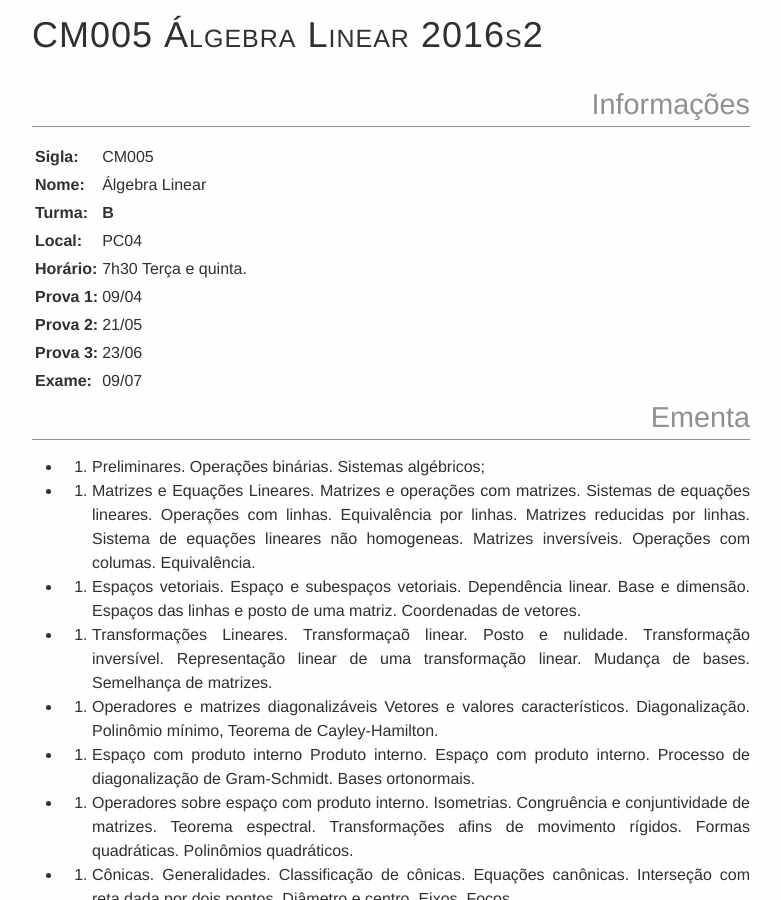
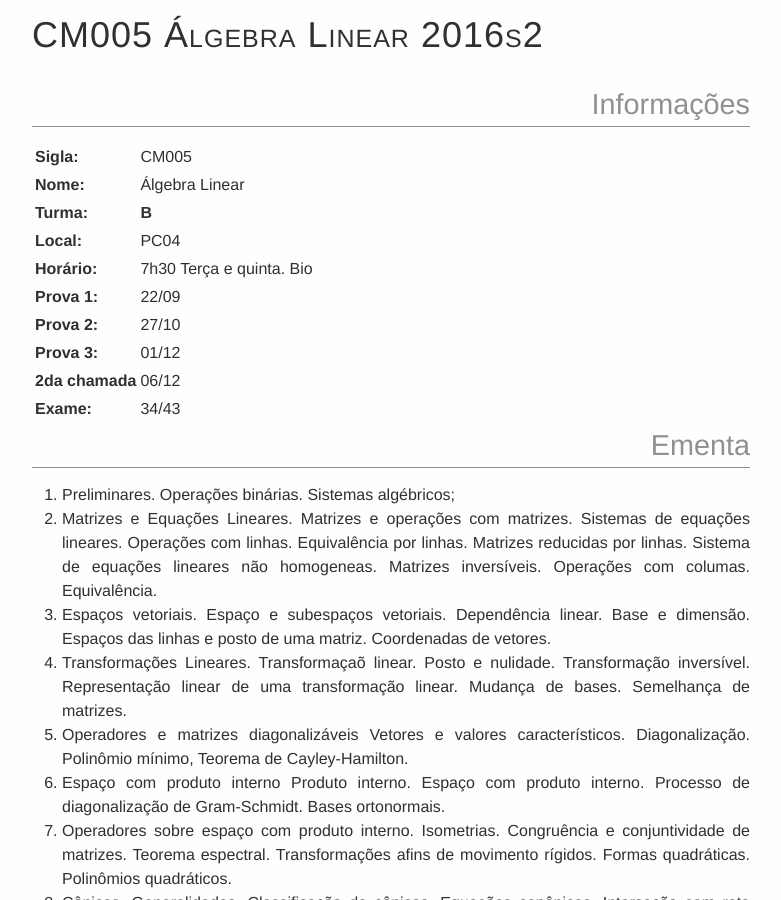
Before and after one commit to abelsiqueira/abelsiqueira.github.io-old, a Jekyll site: the page built from disciplinas/CM005 Algebra Linear.md, in a window 1280 px wide and 900 px high, scrolled down 354 px. Shown: the whole window, without its empty margins (249-1030 px from the left). Built offline with Jekyll 4.4.1, drawn with Linux system fonts in a browser that asks for light colours.

Commit message:
Update CM005 Algebra Linear.md

```diff
--- a/disciplinas/CM005 Algebra Linear.md
+++ b/disciplinas/CM005 Algebra Linear.md
@@ -12,33 +12,34 @@ tag:        2016s2
   | **Nome:**    | Álgebra Linear
   | **Turma:**   | [B]({{ site.baseurl }}/disciplinas/cm202/cm202-2015s1.pdf)
   | **Local:**   | PC04
-  | **Horário:** | 7h30 Terça e quinta.
-  | **Prova 1:** | 09/04
-  | **Prova 2:** | 21/05
-  | **Prova 3:** | 23/06
-  | **Exame:**   | 09/07
+  | **Horário:** | 7h30 Terça e quinta. Bio
+  | **Prova 1:** | 22/09
+  | **Prova 2:** | 27/10
+  | **Prova 3:** | 01/12
+  | **2da chamada**| 06/12
+  | **Exame:**   | 34/43
 
 # Ementa
 
- - 1. Preliminares. Operações binárias. Sistemas algébricos;
- - 2. Matrizes e Equações Lineares. Matrizes e operações com matrizes.
-      Sistemas de equações lineares. Operações com linhas. Equivalência por linhas. Matrizes reducidas por
+ 1. Preliminares. Operações binárias. Sistemas algébricos;
+ 2. Matrizes e Equações Lineares. Matrizes e operações com matrizes.
+    Sistemas de equações lineares. Operações com linhas. Equivalência por linhas. Matrizes reducidas por
     linhas. Sistema de equações lineares não homogeneas. Matrizes inversíveis. Operações
     com columas. Equivalência.
- - 3. Espaços vetoriais. Espaço e subespaços vetoriais. Dependência linear. Base e dimensão.
+ 3. Espaços vetoriais. Espaço e subespaços vetoriais. Dependência linear. Base e dimensão.
    Espaços das linhas e posto de uma matriz. Coordenadas de vetores.
- - 4. Transformações Lineares. Transformaçaõ linear. Posto e nulidade. Transformação
+ 4. Transformações Lineares. Transformaçaõ linear. Posto e nulidade. Transformação
    inversível. Representação linear de uma transformação linear. Mudança de bases. Semelhança de matrizes.
- - 5. Operadores e matrizes diagonalizáveis Vetores e valores característicos.
+ 5. Operadores e matrizes diagonalizáveis Vetores e valores característicos.
    Diagonalização. Polinômio mínimo, Teorema de Cayley-Hamilton.
- - 6. Espaço com produto interno Produto interno. Espaço com produto interno. Processo
+ 6. Espaço com produto interno Produto interno. Espaço com produto interno. Processo
    de diagonalização de Gram-Schmidt. Bases ortonormais.
- - 7. Operadores sobre espaço com produto interno. Isometrias.
+ 7. Operadores sobre espaço com produto interno. Isometrias.
    Congruência e conjuntividade de matrizes. Teorema espectral. Transformações afins de movimento rígidos.
    Formas quadráticas. Polinômios quadráticos.
- - 8. Cônicas. Generalidades. Classificação de cônicas. Equações canônicas.
+ 8. Cônicas. Generalidades. Classificação de cônicas. Equações canônicas.
    Interseção com reta dada por dois pontos. Diâmetro e centro. Eixos. Focos.
- - 9. Quadrâticas. Generalidades. Classificação e equações canônicas. Interseção com reta
+ 9. Quadrâticas. Generalidades. Classificação e equações canônicas. Interseção com reta
    por dois pontos. Planos diametrais, diâmetro, centro e eixos. Planos cíclicos.
 
 # Listas
```
